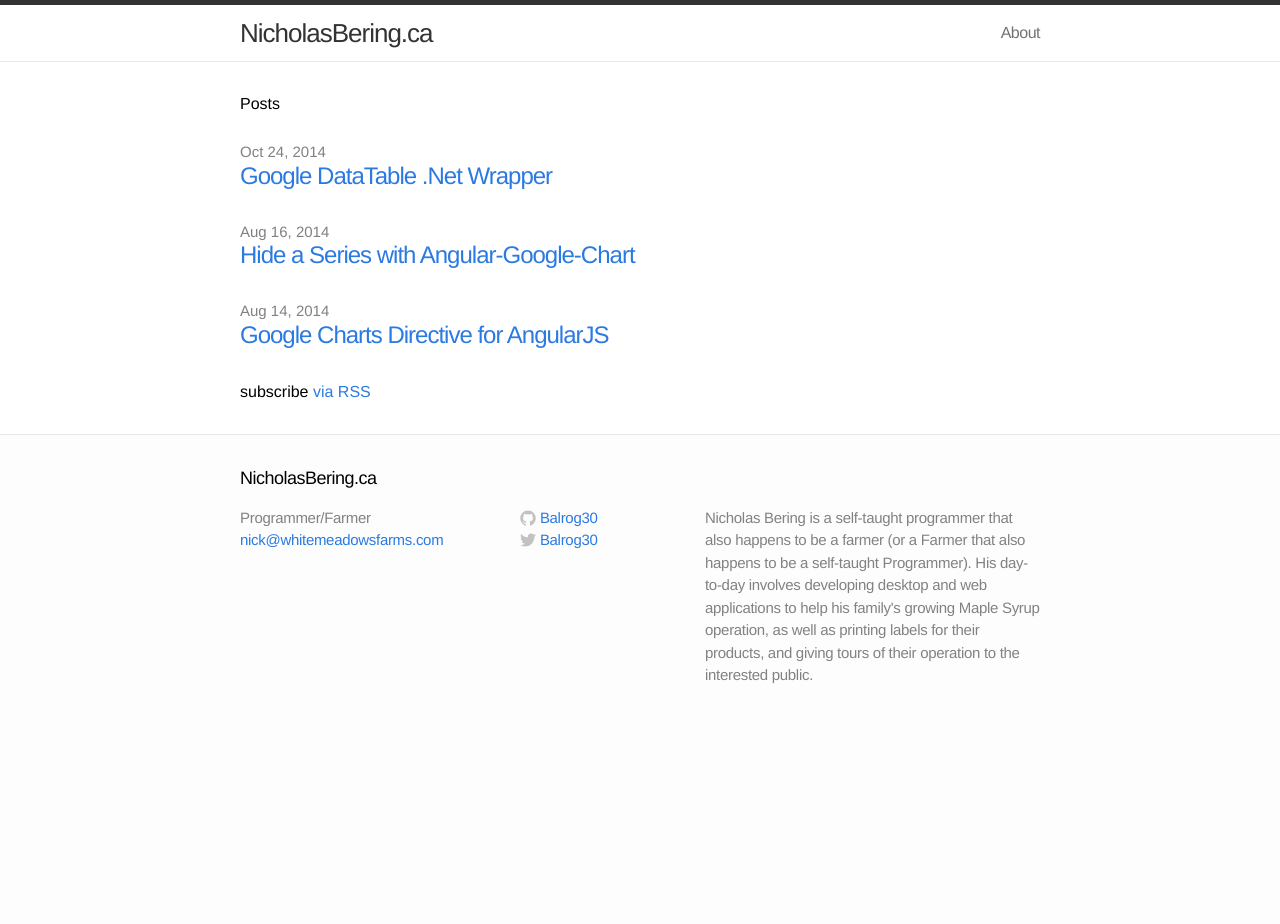
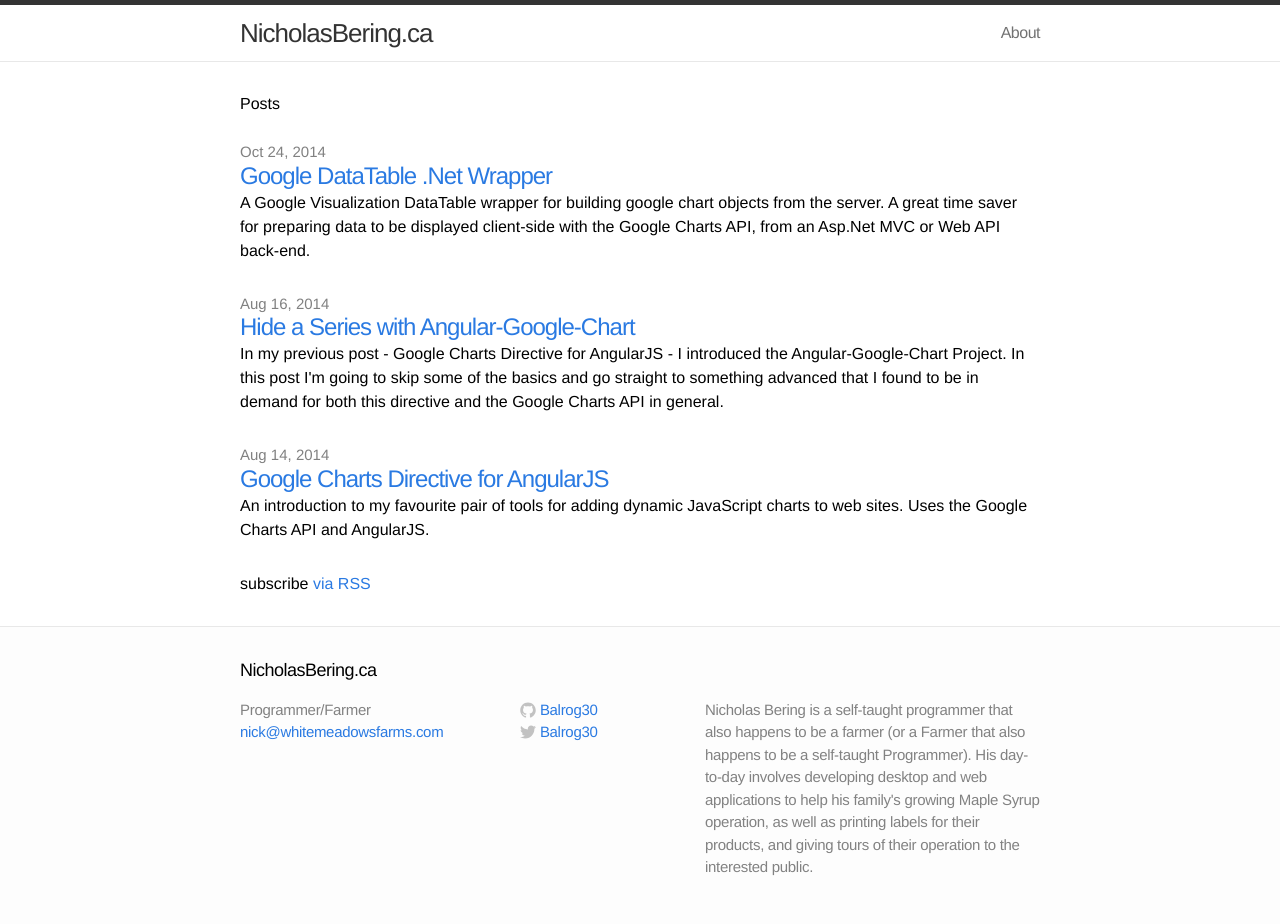
Before and after one commit to nbering/nicholasbering-ca, a Jekyll site: the page built from index.html, in a window 1280 px wide. Built offline with Jekyll 4.4.1, drawn with Linux system fonts in a browser that asks for light colours; before the commit the page ends 900 px from its top, so only the background shows below that.

Commit message:
Add descriptions to blog index and related changes to posts.

```diff
--- a/_posts/2014-08-14-angular-google-chart.markdown
+++ b/_posts/2014-08-14-angular-google-chart.markdown
@@ -1,6 +1,7 @@
 ---
 layout: post
-title: "Google Charts Directive for AngularJS"
+title: Google Charts Directive for AngularJS
+description: An introduction to my favourite pair of tools for adding dynamic JavaScript charts to web sites.  Uses the Google Charts API and AngularJS.
 category: AngularJS
 tags: [AngularJS, Google-Charts-API, Google-Visualization, Angular-Google-Chart]
 date: 2014-08-14 13:49:00
--- a/_posts/2014-08-16-agc-hide-series.markdown
+++ b/_posts/2014-08-16-agc-hide-series.markdown
@@ -3,7 +3,7 @@ layout: post
 title: Hide a Series with Angular-Google-Chart
 category: AngularJS
 tags: [AngularJS, Google-Charts-API, Google-Visualization, Angular-Google-Chart]
-description: In my previous post - Google Charts Directive for AngularJS - I introduced the [Angular-Google-Chart Project][2].  In this post I'm going to skip some of the basics and go straight to something advanced that I found to be in demand for both this directive and the Google Charts API in general.
+description: In my previous post - Google Charts Directive for AngularJS - I introduced the Angular-Google-Chart Project.  In this post I'm going to skip some of the basics and go straight to something advanced that I found to be in demand for both this directive and the Google Charts API in general.
 date: 2014-08-16 15:53:00
 ---
 In my previous post - [Google Charts Directive for AngularJS][1] - I introduced
--- a/_posts/2014-10-24-google-data-table-dot-net-wrapper.textile
+++ b/_posts/2014-10-24-google-data-table-dot-net-wrapper.textile
@@ -1,7 +1,7 @@
 ---
 layout: post
 title: Google DataTable .Net Wrapper
-description: A Google Visualization DataTable wrapper for building google chart objects from the server.
+description: A Google Visualization DataTable wrapper for building google chart objects from the server.  A great time saver for preparing data to be displayed client-side with the Google Charts API, from an Asp.Net MVC or Web API back-end.
 category: dot-net
 tags: [google-visualization, asp.net]
 date: 2014-10-24 23:31:00
--- a/index.html
+++ b/index.html
@@ -11,6 +11,9 @@ layout: default
       <li>
         <span class="post-date">{{ post.date | date: "%b %-d, %Y" }}</span>
         <a class="post-link" href="{{ post.url | prepend: site.baseurl }}">{{ post.title }}</a>
+        {% if post.description %}
+        <p>{{ post.description}}</p>
+        {% endif %}
       </li>
     {% endfor %}
   </ul>
```
